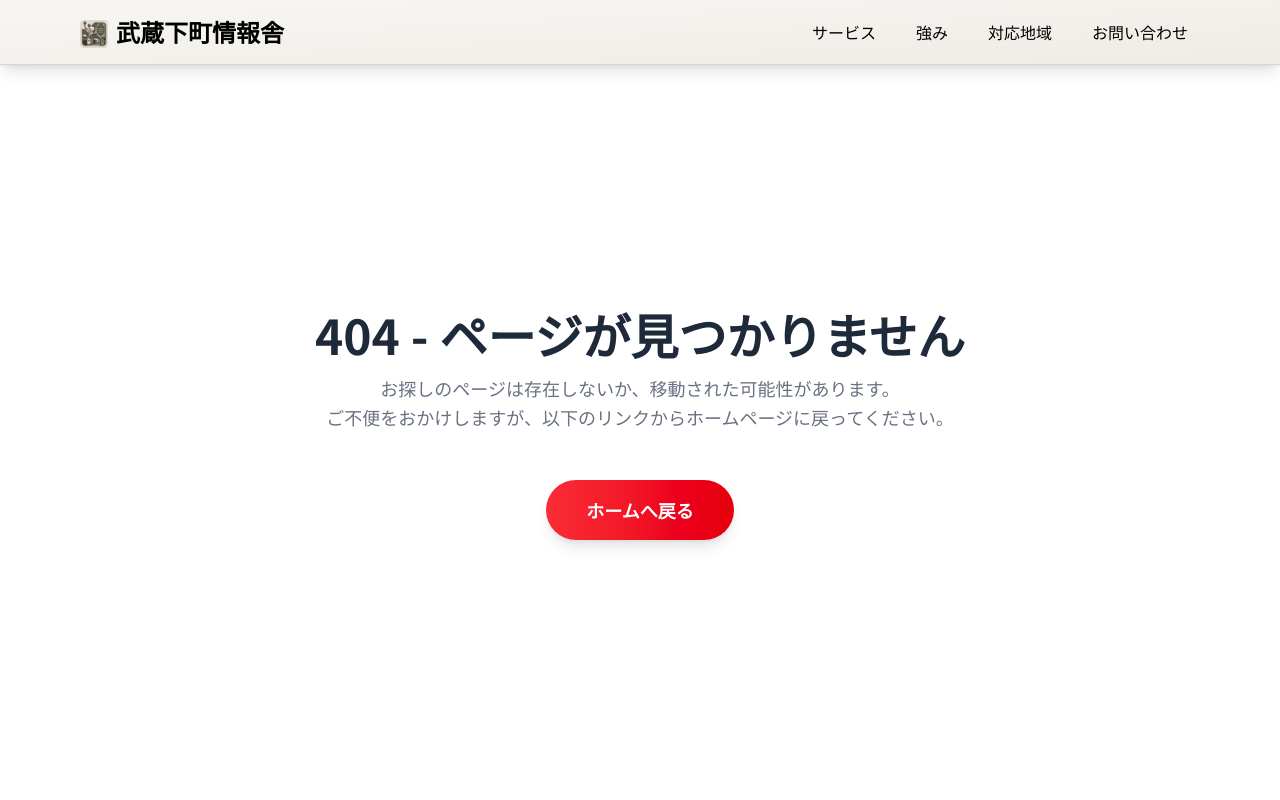
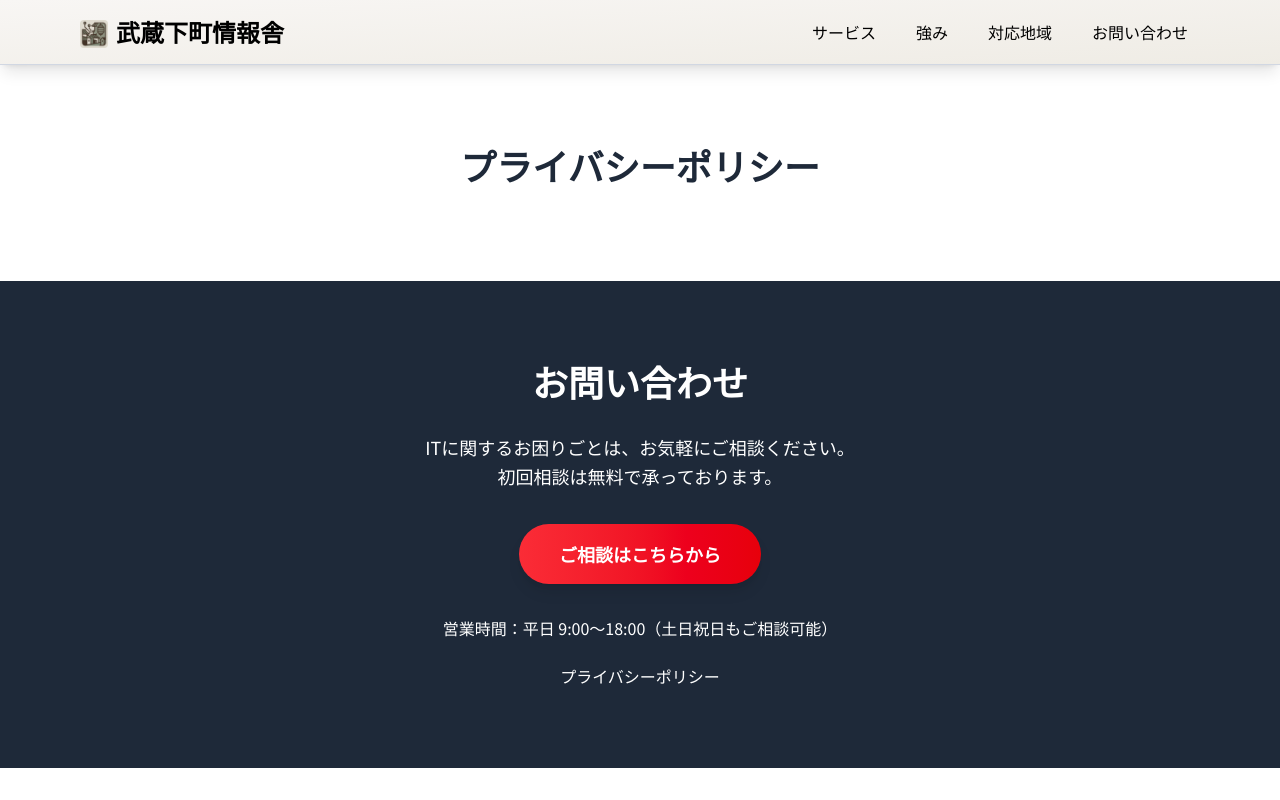
Before and after one commit to Musashi-Shitamachi-Info/shitamachi-it-hp, a Next.js app: page /privacy in a window 1280 px wide. Before the commit this address had no page. Built offline with nearby package versions, Linux system fonts and the light colour scheme.

Commit message:
privacyページの枠だけ作成

```diff
--- a/src/app/layout.tsx
+++ b/src/app/layout.tsx
@@ -3,6 +3,7 @@ import type { Metadata } from "next";
 import { Noto_Sans_JP } from "next/font/google";
 
 import "./globals.css";
+import Footer from "@/components/footer";
 import Header from "@/components/header";
 
 export const metadata: Metadata = {
@@ -31,6 +32,7 @@ export default function RootLayout({
       <body>
         <Header />
         {children}
+        <Footer />
       </body>
     </html>
   );
--- a/src/app/page.tsx
+++ b/src/app/page.tsx
@@ -103,34 +103,6 @@ export default function Home() {
           </div>
         </div>
       </section>
-
-      {/* Contact Section */}
-      <section id="contact" className="py-12 sm:py-16 md:py-20 bg-gray-800 text-white text-center">
-        <div className="max-w-4xl mx-auto px-4 sm:px-6 lg:px-8">
-          <h2 className="text-2xl sm:text-3xl md:text-4xl font-bold mb-6 sm:mb-8">お問い合わせ</h2>
-
-          <p className="text-base sm:text-lg mb-6 sm:mb-8 leading-relaxed">
-            <span className="inline-block">ITに関するお困りごとは、</span>
-            <span className="inline-block">お気軽にご相談ください。</span>
-            <br className="hidden sm:block" />
-            <span className="inline-block">初回相談は無料で承っております。</span>
-          </p>
-
-          <Link
-            href="https://docs.google.com/forms/d/e/1FAIpQLSfM6u1weCuTx58dzygIwtnU-4hToUcPHQaA8Qd0oZbhcPWaZQ/viewform?usp=dialog"
-            className="inline-block bg-gradient-to-r from-red-500 to-red-600 text-white px-6 py-3 sm:px-8 sm:py-4 lg:px-10 lg:py-4 rounded-full text-base sm:text-lg font-bold hover:shadow-xl hover:-translate-y-1 transition-all duration-300 shadow-lg"
-            target="_blank"
-            rel="noopener noreferrer"
-          >
-            ご相談はこちらから
-          </Link>
-
-          <p className="text-sm sm:text-base mt-6 sm:mt-8">
-            <span className="inline-block">営業時間：平日 9:00〜18:00</span>
-            <span className="inline-block">（土日祝日もご相談可能）</span>
-          </p>
-        </div>
-      </section>
     </main>
   );
 }
--- /dev/null
+++ b/src/app/privacy/page.tsx
@@ -0,0 +1,11 @@
+export default function PrivacyPage() {
+  return (
+    <main>
+      <section id="top" className="py-12 sm:py-16 md:py-20">
+        <div className="max-w-6xl mx-auto px-4 sm:px-6 lg:px-8">
+          <h1 className="text-3xl md:text-4xl font-bold text-gray-800 mb-3 sm:mb-4 text-center">プライバシーポリシー</h1>
+        </div>
+      </section>
+    </main>
+  );
+}
--- /dev/null
+++ b/src/components/footer.tsx
@@ -0,0 +1,36 @@
+import Link from "next/link";
+
+export default function Footer() {
+  return (
+    <footer id="contact" className="py-12 sm:py-16 md:py-20 bg-gray-800 text-white text-center">
+      <div className="max-w-4xl mx-auto px-4 sm:px-6 lg:px-8">
+        <h2 className="text-2xl sm:text-3xl md:text-4xl font-bold mb-6 sm:mb-8">お問い合わせ</h2>
+
+        <p className="text-base sm:text-lg mb-6 sm:mb-8 leading-relaxed">
+          <span className="inline-block">ITに関するお困りごとは、</span>
+          <span className="inline-block">お気軽にご相談ください。</span>
+          <br className="hidden sm:block" />
+          <span className="inline-block">初回相談は無料で承っております。</span>
+        </p>
+
+        <Link
+          href="https://docs.google.com/forms/d/e/1FAIpQLSfM6u1weCuTx58dzygIwtnU-4hToUcPHQaA8Qd0oZbhcPWaZQ/viewform?usp=dialog"
+          className="inline-block bg-gradient-to-r from-red-500 to-red-600 text-white px-6 py-3 sm:px-8 sm:py-4 lg:px-10 lg:py-4 rounded-full text-base sm:text-lg font-bold hover:shadow-xl hover:-translate-y-1 transition-all duration-300 shadow-lg"
+          target="_blank"
+          rel="noopener noreferrer"
+        >
+          ご相談はこちらから
+        </Link>
+
+        <p className="text-sm sm:text-base mt-6 sm:mt-8">
+          <span className="inline-block">営業時間：平日 9:00〜18:00</span>
+          <span className="inline-block">（土日祝日もご相談可能）</span>
+        </p>
+
+        <Link href="/privacy" className="text-sm sm:text-base mt-6 inline-block hover:underline">
+          プライバシーポリシー
+        </Link>
+      </div>
+    </footer>
+  );
+}
--- a/src/components/header.tsx
+++ b/src/components/header.tsx
@@ -1,4 +1,5 @@
 import Image from "next/image";
+import Link from "next/link";
 
 import NavLink from "./NavLink";
 
@@ -7,18 +8,18 @@ export default function Header() {
     <header className="bg-gradient-to-br from-pearl-bush-50 to-pearl-bush-100 text-black py-3 px-2 sm:p-4 w-full shadow-lg sticky top-0 z-50 border-b border-mischka-200">
       <div className="max-w-6xl mx-auto px-2 sm:px-4">
         <div className="flex flex-col sm:flex-row justify-between items-center gap-2 sm:gap-4">
-          <a href="#top" className="text-lg sm:text-xl md:text-2xl font-bold">
+          <Link href="/#top" className="text-lg sm:text-xl md:text-2xl font-bold">
             <div className="flex items-end gap-2">
               <Image src="/logo.png" width="28" height="28" alt="" className="rounded" />
               武蔵下町情報舎
             </div>
-          </a>
+          </Link>
           <nav>
             <ul className="flex gap-1 sm:gap-2 md:gap-4">
-              <NavLink href="#services">サービス</NavLink>
-              <NavLink href="#strengths">強み</NavLink>
-              <NavLink href="#area">対応地域</NavLink>
-              <NavLink href="#contact">お問い合わせ</NavLink>
+              <NavLink href="/#services">サービス</NavLink>
+              <NavLink href="/#strengths">強み</NavLink>
+              <NavLink href="/#area">対応地域</NavLink>
+              <NavLink href="/#contact">お問い合わせ</NavLink>
             </ul>
           </nav>
         </div>
```
